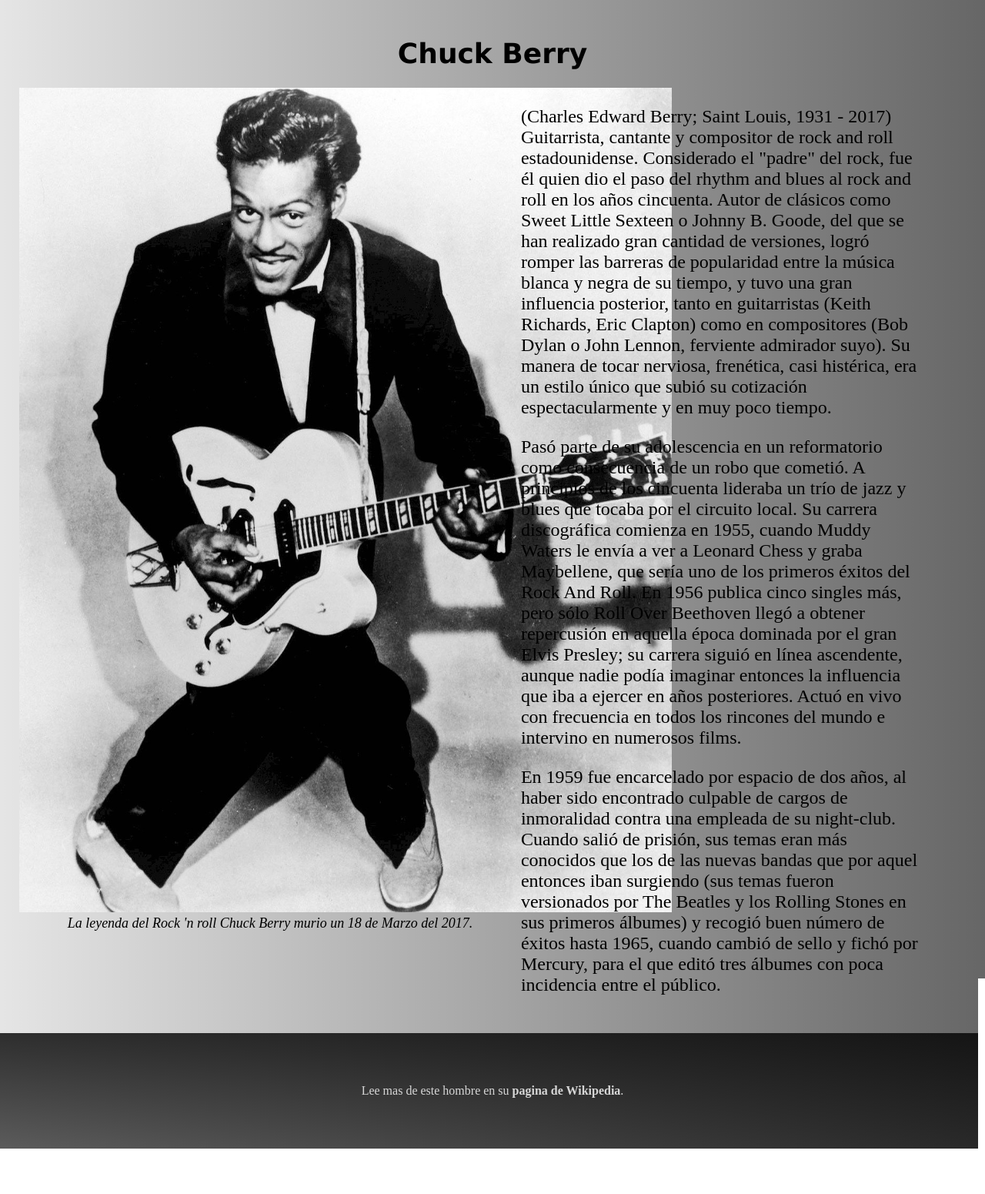
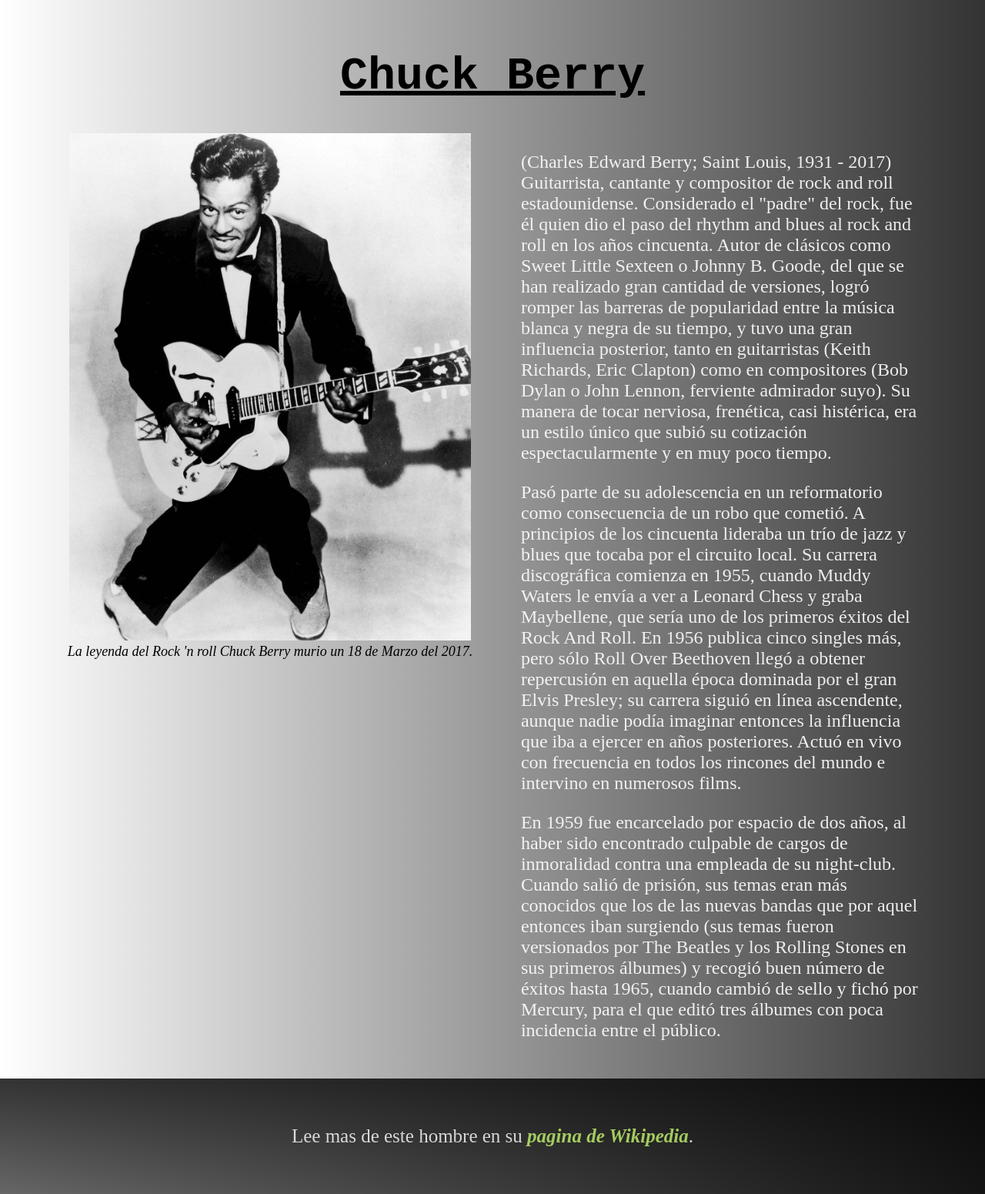
Before and after one commit to TheWoodpecker33/ChuckBerryTribute, a plain HTML site: page index.html in a window 1280 px wide. Shown: the whole page at 77% size. Before the commit the page ends 1492 px from the top, so only its background shows below. Drawn offline with Linux system fonts and the light colour scheme.

Commit message:
More styles

```diff
--- a/style.css
+++ b/style.css
@@ -2,7 +2,7 @@ body{
    box-sizing: border-box;
    padding: 0;
    margin: 0;
-   background-image: linear-gradient(to right, rgba(0,0,0,0.1), rgba(0,0,0,0.6));
+   background-image: linear-gradient(to right, rgba(246, 236, 236, 0), rgba(0, 0, 0, 0.8));
 }
 
 .main-container{
@@ -10,9 +10,13 @@ body{
 }
 
 .header{
-   font-family:Verdana, Geneva, Tahoma, sans-serif;
-   font-size: large;
+   font-family:'Courier New', Courier, monospace;
+   font-size: 30px;
    text-align: center;
+}
+
+.header h1{
+   text-decoration: underline;
 }
 
 .content-container{
@@ -33,10 +37,11 @@ body{
 .text-container{
    width: 42%;
    font-size: 1.5rem;
+   color:rgba(253, 251, 251, 0.918);
 }
 
 .img-container img{
-   max-width: 53rem;
+   width: 80%;
 }
 
 .footer{
@@ -48,24 +53,33 @@ body{
    height: 150px;
    background-image: linear-gradient(to top, rgba(0,0,0,0.6), rgba(0,0,0,0.8));
    color: rgba(251, 251, 251, 0.821);
+   font-size: 25px;
 }
 
 .footer a{
    text-decoration: none;
-   color: rgba(251, 251, 251, 0.821);
    font-weight: 800;
+   color: rgba(196, 245, 110, 0.8);
+   font-style: italic;
 }
 
 @media (max-width: 1020px){
    .content-container{
       flex-direction: column;
+      align-items: center;
+      justify-content: center;
    }
 
    .text-container{
-      width: 100%
+      width: 100%;
+      color: rgba(0, 0, 0, 0.8);
    }
 
    .img-container figcaption{
       text-align: center;
    }
+
+   .img-container img{
+      width: 100%;
+   }
 }
```
